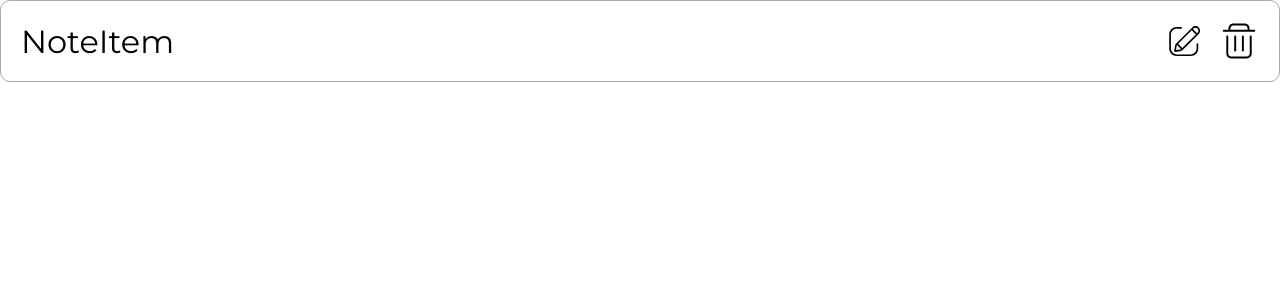
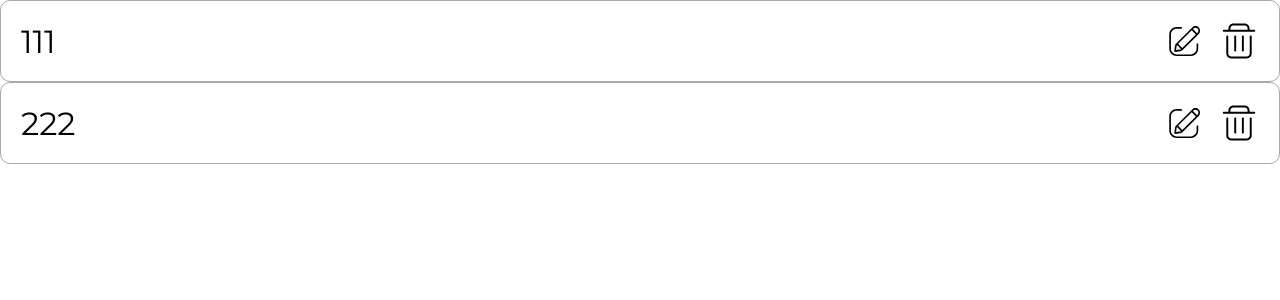
Before and after one commit to Alissse271/notes-app, a React (Create React App) app: page / in a window 1280 px wide. Shown: the top 300 px of the page. Built offline with nearby package versions, Linux system fonts and the light colour scheme.

Commit message:
feat(templates):create main template

```diff
--- a/src/App.tsx
+++ b/src/App.tsx
@@ -1,9 +1,5 @@
-import { NotesItem } from 'components';
+import { MainTemplate } from 'templates';
 
 export const App = () => {
-    return (
-        <div>
-            <NotesItem />
-        </div>
-    );
+    return <MainTemplate />;
 };
--- a/src/components/NotesItem/NotesItem.tsx
+++ b/src/components/NotesItem/NotesItem.tsx
@@ -1,23 +1,34 @@
 import { deleteIcon, editIcon, saveIcon } from 'assets';
 import { IconButton } from 'components';
+import { Note, useNotesContext } from 'context';
 import { useToggle } from 'hooks';
 import { useState } from 'react';
 import { ButtonsContainer, NoteText, StyledNotesItem } from './styles';
 
-export const NotesItem = () => {
+interface Props {
+    note: Note;
+}
+
+export const NotesItem = ({ note }: Props) => {
+    const { title, id } = note;
     const [value, setValue] = useState('');
     const [isEditMode, toggleEditMode] = useToggle(false);
+
+    const { deleteNote } = useNotesContext();
 
     const handleEditNote = () => toggleEditMode();
     const handleSaveNote = () => {
         toggleEditMode();
+    };
+    const handleDeleteNote = () => {
+        deleteNote(id);
     };
 
     return (
         <StyledNotesItem>
             {isEditMode ? (
                 <>
-                    <NoteText>NoteItem</NoteText>
+                    <NoteText>{title}</NoteText>
                     <IconButton
                         type="button"
                         onClick={handleSaveNote}
@@ -26,7 +37,7 @@ export const NotesItem = () => {
                 </>
             ) : (
                 <>
-                    <NoteText>NoteItem</NoteText>
+                    <NoteText>{title}</NoteText>
                     <ButtonsContainer>
                         <IconButton
                             type="button"
@@ -35,7 +46,7 @@ export const NotesItem = () => {
                         />
                         <IconButton
                             type="button"
-                            onClick={() => console.log('icon')}
+                            onClick={handleDeleteNote}
                             iconSrc={deleteIcon}
                         />
                     </ButtonsContainer>
--- a/src/components/NotesList/NotesList.tsx
+++ b/src/components/NotesList/NotesList.tsx
@@ -1,5 +1,17 @@
+import { NotesItem } from 'components/NotesItem/NotesItem';
+import { Note } from 'context';
 import { StyledNotesList } from './styles';
 
-export const NotesList = () => {
-    return <StyledNotesList>NotesList</StyledNotesList>;
+interface Props {
+    notes: Note[];
+}
+
+export const NotesList = ({ notes }: Props) => {
+    return (
+        <StyledNotesList>
+            {notes.map((note) => {
+                return <NotesItem note={note} key={note.id} />;
+            })}
+        </StyledNotesList>
+    );
 };
--- a/src/context/NotesContext/NotesContext.tsx
+++ b/src/context/NotesContext/NotesContext.tsx
@@ -1,11 +1,14 @@
 import { createContext, useContext, useState } from 'react';
-import { NotesContext, NotesContextProviderProps } from './types';
+import { INotesContext, NotesContextProviderProps } from './types';
 
-const NotesContext = createContext<NotesContext>({} as NotesContext);
+const NotesContext = createContext<INotesContext>({} as INotesContext);
 
 const useNotesContextValue = () => {
-    const [notesContext, setNotesContext] = useState<NotesContext>(() => ({
-        notes: [],
+    const [notesContext, setNotesContext] = useState<INotesContext>(() => ({
+        notes: [
+            { title: '111', id: '1' },
+            { title: '222', id: '2' },
+        ],
         setNewNote: (newNote) => {
             setNotesContext((ctx) => ({
                 ...ctx,
@@ -22,7 +25,7 @@ const useNotesContextValue = () => {
     return notesContext;
 };
 
-export const useNotesContext = () => useContext<NotesContext>(NotesContext);
+export const useNotesContext = () => useContext<INotesContext>(NotesContext);
 
 export const NotesContextProvider = ({
     children,
--- a/src/context/NotesContext/types.ts
+++ b/src/context/NotesContext/types.ts
@@ -8,7 +8,7 @@ export interface Note {
     title: string;
     id: string;
 }
-export interface NotesContext {
+export interface INotesContext {
     notes: Note[];
     setNewNote: (newNote: Note) => void;
     deleteNote: (id: string) => void;
--- a/src/context/index.ts
+++ b/src/context/index.ts
@@ -2,5 +2,7 @@ import {
     NotesContextProvider,
     useNotesContext,
 } from './NotesContext/NotesContext';
+import { Note, INotesContext } from './NotesContext/types';
 
 export { NotesContextProvider, useNotesContext };
+export type { Note, INotesContext };
--- a/src/index.tsx
+++ b/src/index.tsx
@@ -1,3 +1,4 @@
+import { NotesContextProvider } from 'context';
 import ReactDOM from 'react-dom/client';
 import { GlobalStyles } from 'ui';
 import { App } from './App';
@@ -6,8 +7,8 @@ const root = ReactDOM.createRoot(
     document.getElementById('root') as HTMLElement
 );
 root.render(
-    <>
+    <NotesContextProvider>
         <GlobalStyles />
         <App />
-    </>
+    </NotesContextProvider>
 );
--- /dev/null
+++ b/src/templates/MainTemplate/MainTemplate.tsx
@@ -0,0 +1,12 @@
+import { StyledMainTemplate } from './styles';
+import { NotesList } from 'components';
+import { useNotesContext } from 'context';
+
+export const MainTemplate = () => {
+    const { notes } = useNotesContext();
+    return (
+        <StyledMainTemplate>
+            <NotesList notes={notes} />
+        </StyledMainTemplate>
+    );
+};
--- /dev/null
+++ b/src/templates/MainTemplate/styles.ts
@@ -0,0 +1,5 @@
+import styled from 'styled-components';
+
+const StyledMainTemplate = styled.div``;
+
+export { StyledMainTemplate };
--- /dev/null
+++ b/src/templates/index.ts
@@ -0,0 +1,3 @@
+import { MainTemplate } from './MainTemplate/MainTemplate';
+
+export { MainTemplate };
```
